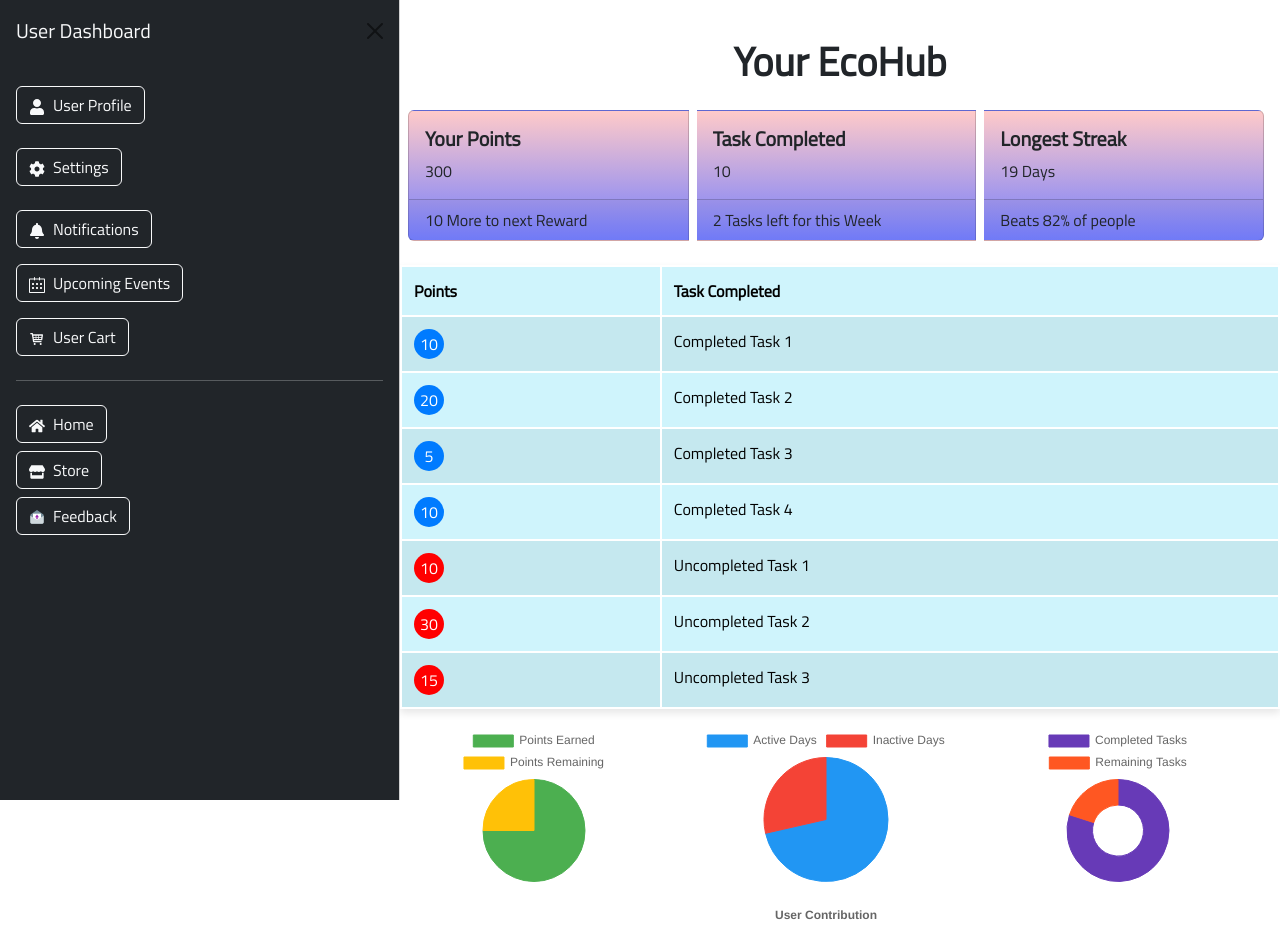
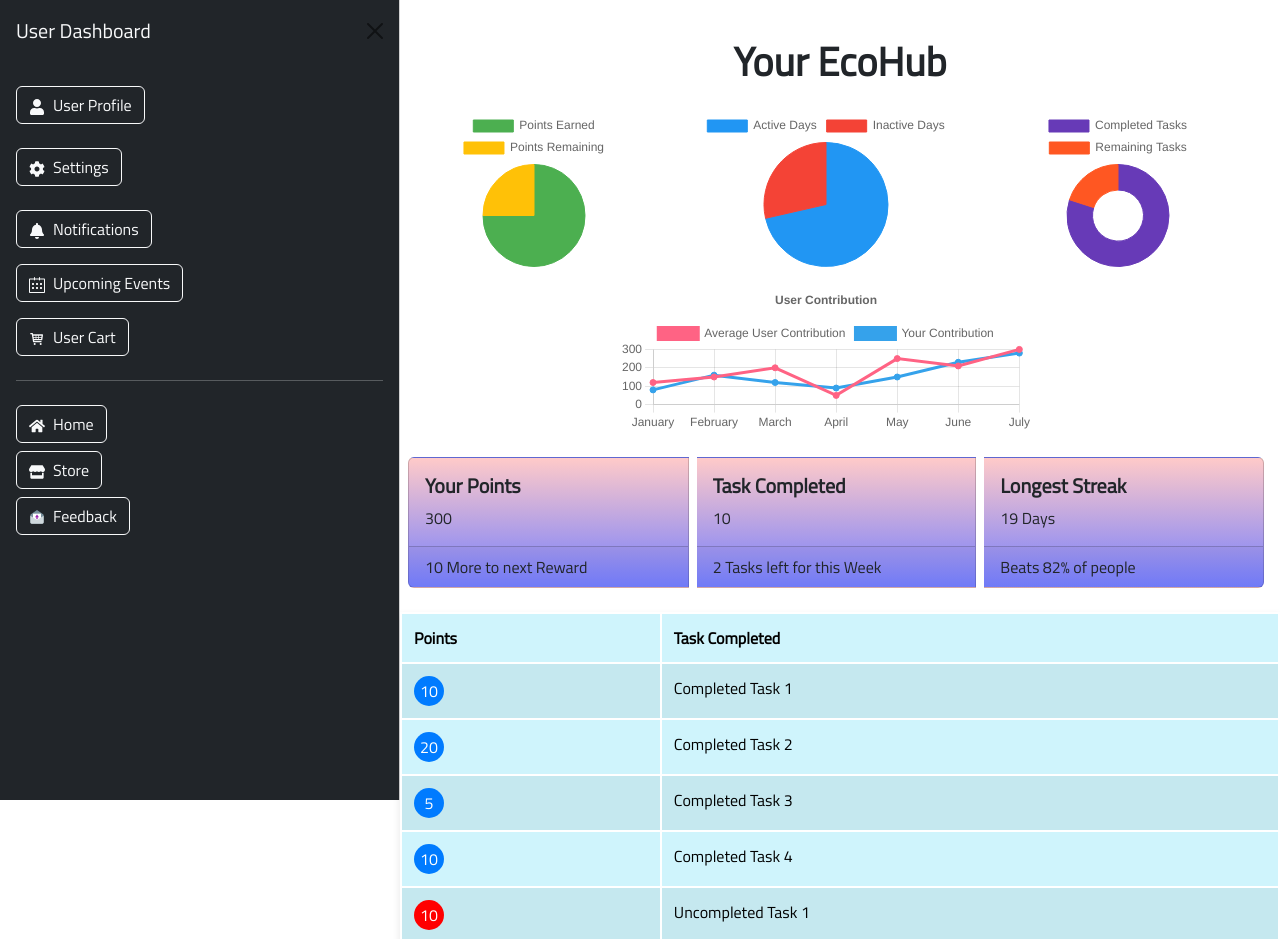
Before and after one commit to gharsh24/ThreeR, a React (Vite) app: page /user in a window 1280 px wide. Shown: the top 939 px of the page. Built offline with nearby package versions, Linux system fonts and the light colour scheme.

Commit message:
Fix Graph postions

```diff
--- a/src/Components/UserDashboard.jsx
+++ b/src/Components/UserDashboard.jsx
@@ -131,6 +131,10 @@ function X() {
       <div className="offcanvas-opened">
         {/* Your main content goes here */}
         <h1 className="text-center fw-bold">Your EcoHub</h1>
+        <p className="mt-4 mb-4">
+          <PieChart />
+          <LineChart />
+        </p>
         <CardGroup className="mt-4 mb-4">
           <Card
             className="ms-2"
@@ -173,8 +177,6 @@ function X() {
         </CardGroup>
         <p>
           <PointsHistoryTable />
-          <PieChart />
-          <LineChart />
         </p>
         {/* ... */}
       </div>
```
